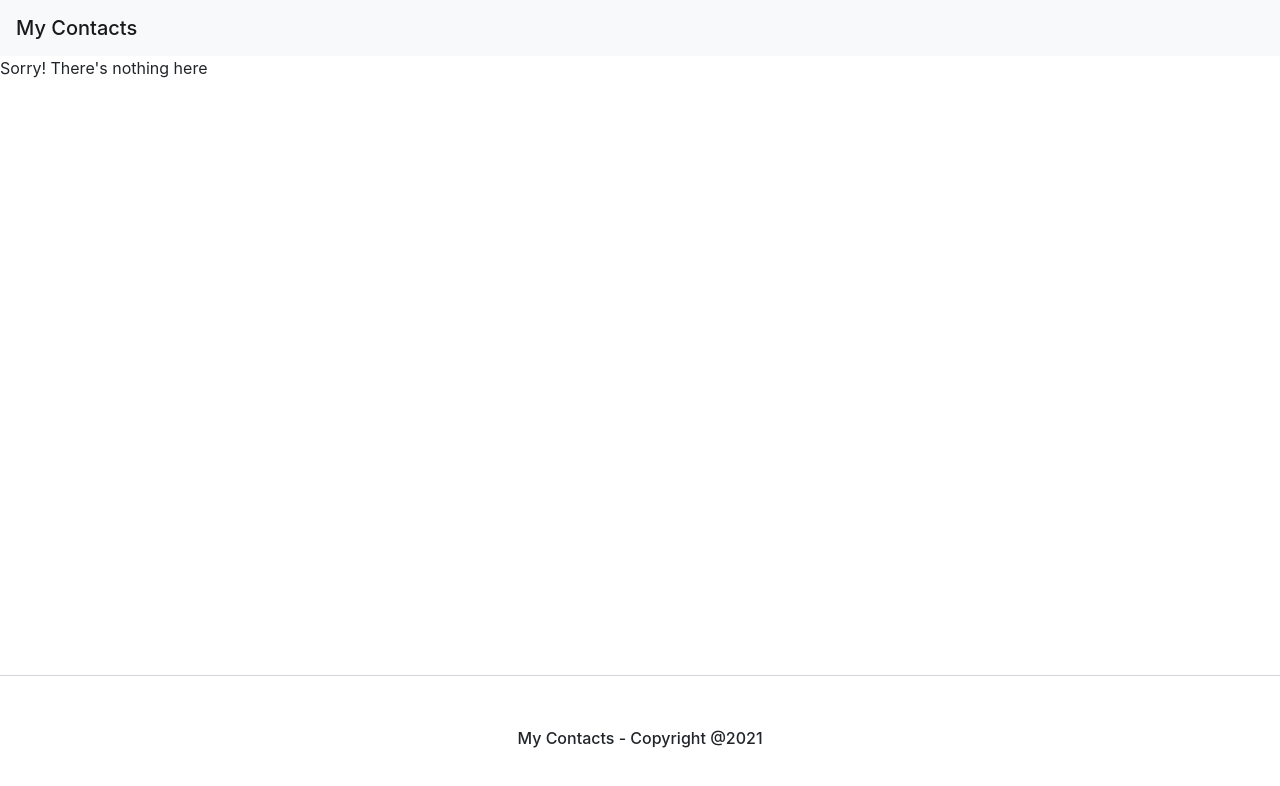
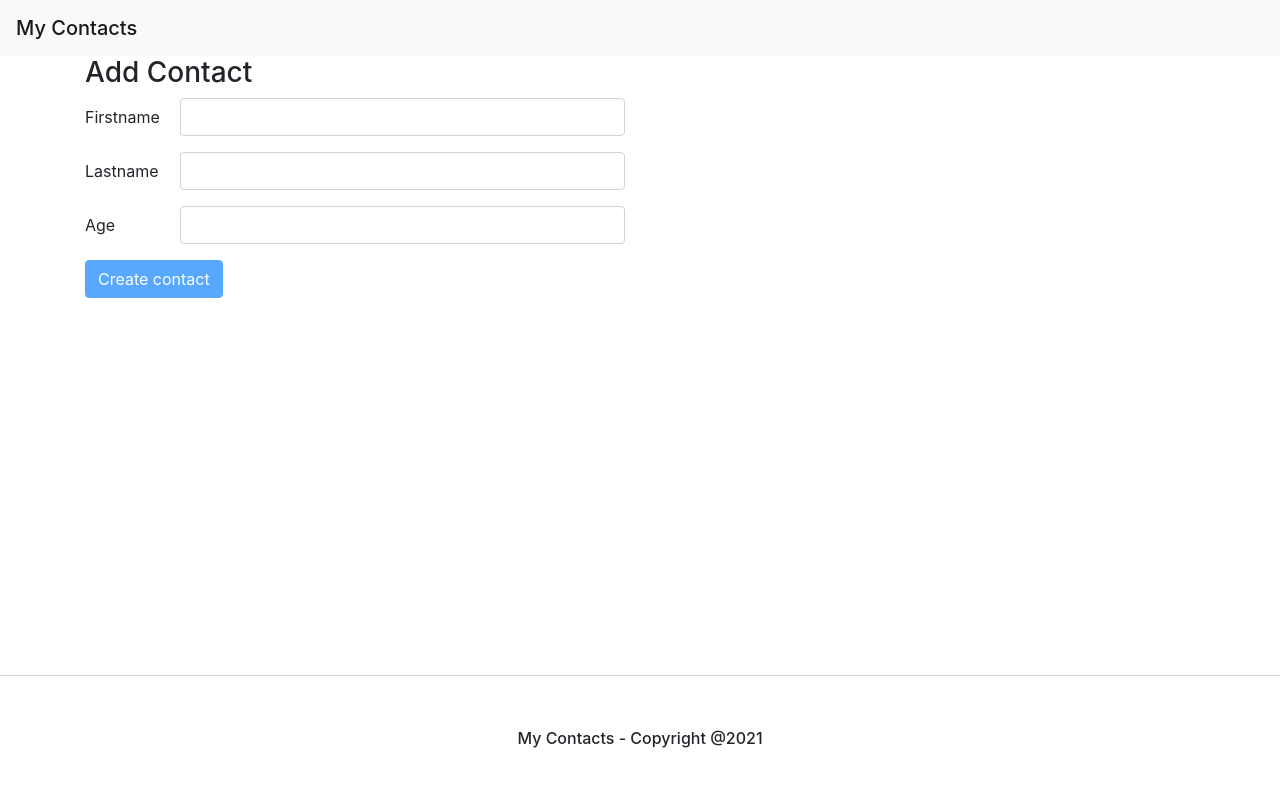
Before and after one commit to rpalvair/contacts-front-react, a React (Create React App) app: page /add-contact in a window 1280 px wide. Shown: the top 786 px of the page. Built offline with nearby package versions, Linux system fonts and the light colour scheme.

Commit message:
feat: Create contact

```diff
--- a/src/App.js
+++ b/src/App.js
@@ -4,6 +4,7 @@ import { Navbar } from "react-bootstrap"
 import 'bootstrap/dist/css/bootstrap.min.css';
 import Home from "./pages/Home"
 import NotFound from "./pages/NotFound"
+import AddContact from './pages/contact/AddContact';
 
 function App() {
   return (
@@ -17,6 +18,7 @@ function App() {
         <Route exact path="/">
           <Home />
         </Route>
+        <Route exact path="/add-contact" component={AddContact}></Route>
         <Route component={NotFound}></Route>
       </Switch>
       <footer className="footer">
--- /dev/null
+++ b/src/pages/contact/AddContact.js
@@ -0,0 +1,114 @@
+import React, { Component } from "react";
+import { Container, Row, Col, Form, Button } from "react-bootstrap";
+import config from "../../config";
+import { Redirect } from 'react-router-dom'
+
+class AddContact extends Component {
+
+    state = {
+        isFormValid: false,
+        firstName: '',
+        lastName: '',
+        age: null,
+        submitted: false
+    }
+
+    inputAge = React.createRef()
+
+    handleSubmit = (event) => {
+        event.preventDefault()
+        fetch(config.endpoints.contacts.create, {
+            method: "POST",
+            headers: {
+                'Content-Type': 'application/json'
+            },
+            body: JSON.stringify({
+                firstName: this.state.firstName,
+                lastName: this.state.lastName,
+                age: this.state.age
+            })
+        }).then(response => {
+            console.log("response", response)
+            if (response.ok) {
+                this.setState({ submitted: true })
+            }
+        })
+
+    }
+
+    firstNameChange = (event) => {
+        console.log("value", event.target.value)
+        this.setState({
+            firstName: event.target.value
+        })
+        this.updateValidity()
+    }
+
+    lastNameChange = (event) => {
+        console.log("value", event.target.value)
+        this.setState({
+            lastName: event.target.value
+        })
+        this.updateValidity()
+    }
+
+    updateValidity = () => {
+        const { firstName, lastName } = this.state
+        const age = this.inputAge.current.value
+        if (firstName !== '' && lastName !== '' && age > 0) {
+            this.setState({
+                isFormValid: true
+            })
+        } else {
+            this.setState({
+                isFormValid: false
+            })
+        }
+    }
+
+    render() {
+        if (this.state.submitted) {
+            return <Redirect push to="/"></Redirect>
+        }
+        return (
+            <Container>
+                <h3>Add Contact</h3>
+                <Row>
+                    <Col lg="6">
+                        <Form onSubmit={this.handleSubmit}>
+                            <Form.Group as={Row} controlId="firstName">
+                                <Form.Label column sm="2">
+                                    Firstname
+                                </Form.Label>
+                                <Col sm="10">
+                                    <Form.Control type="text" value={this.state.firstName} onChange={this.firstNameChange} />
+                                </Col>
+                            </Form.Group>
+                            <Form.Group as={Row} controlId="lastName">
+                                <Form.Label column sm="2">
+                                    Lastname
+                                </Form.Label>
+                                <Col sm="10">
+                                    <Form.Control type="text" value={this.state.lastName} onChange={this.lastNameChange} />
+                                </Col>
+                            </Form.Group>
+                            <Form.Group as={Row} controlId="age">
+                                <Form.Label column sm="2">
+                                    Age
+                                </Form.Label>
+                                <Col sm="10">
+                                    <Form.Control ref={this.inputAge} onChange={this.updateValidity} type="number" />
+                                </Col>
+                            </Form.Group>
+                            <Button variant="primary" type="submit" disabled={!this.state.isFormValid}>
+                                Create contact
+                            </Button>
+                        </Form>
+                    </Col>
+                </Row>
+            </Container>
+        )
+    }
+}
+
+export default AddContact
```
